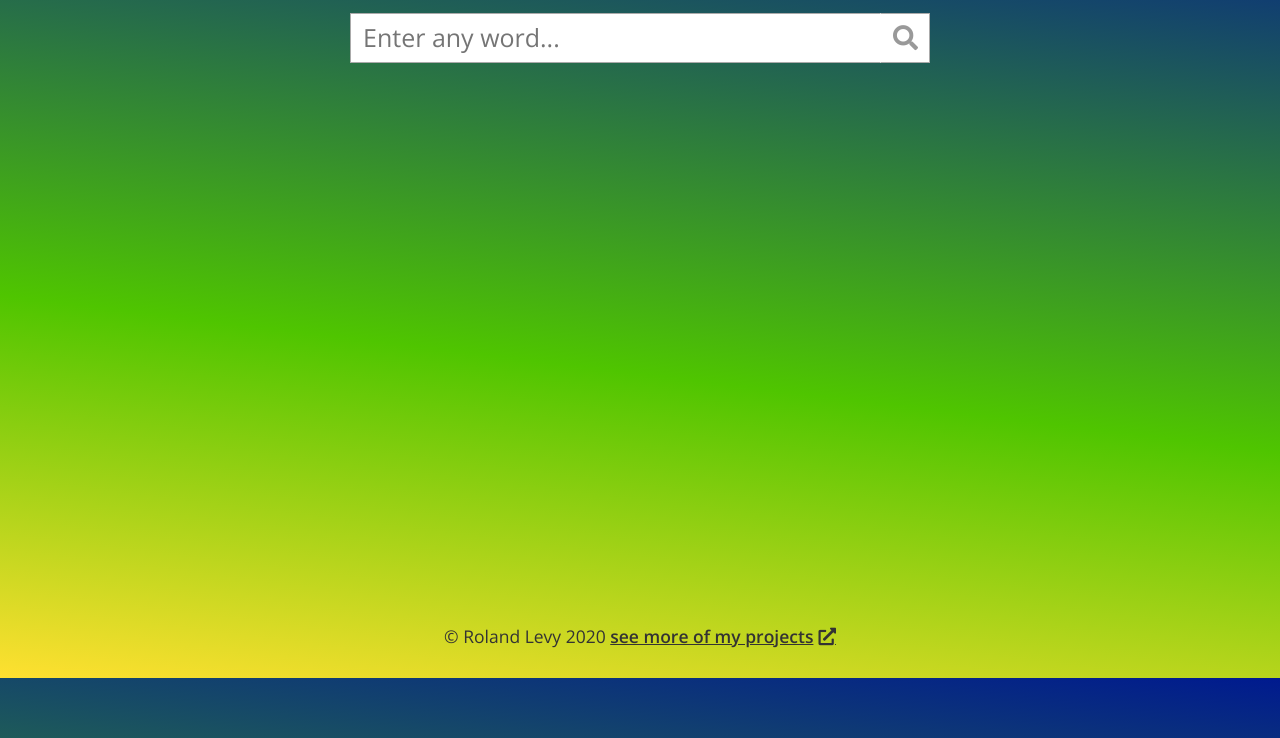
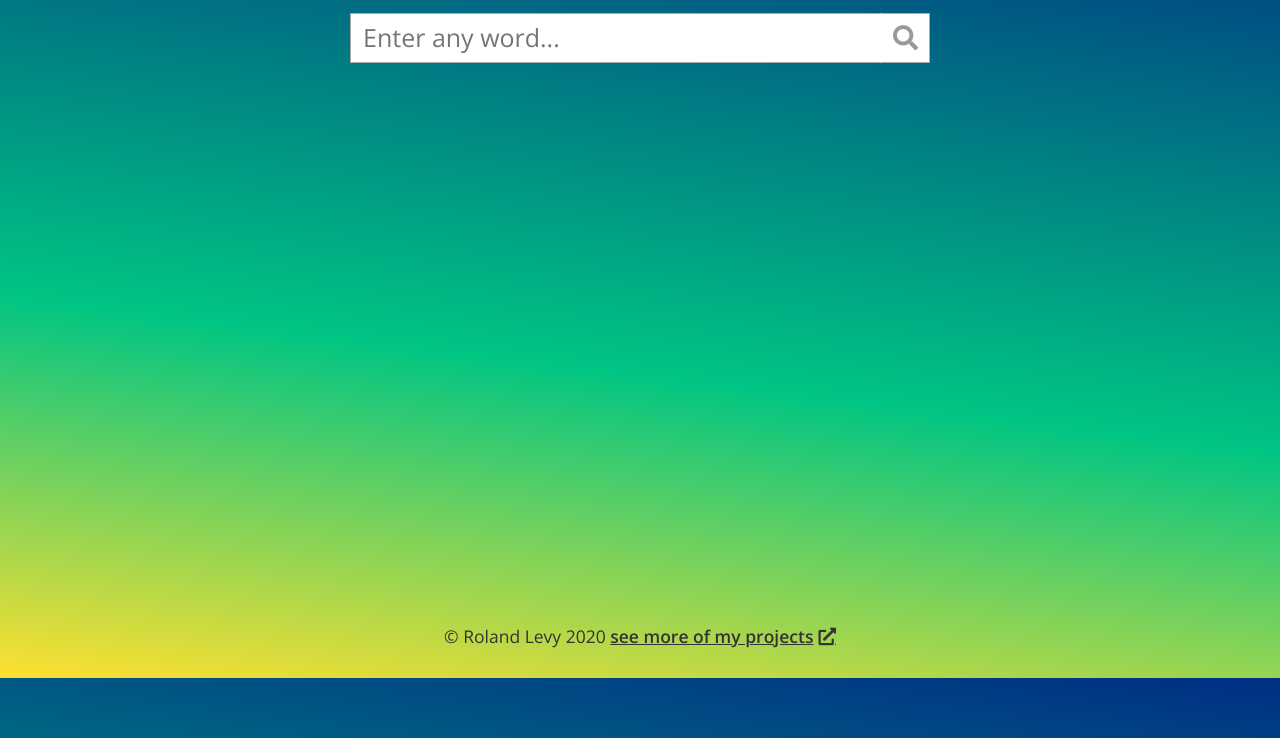
Before and after one commit to rolandjlevy/-js-autocomplete-dropdown-with-api, a plain HTML site: page index.html in a window 1280 px wide. Shown: the part 122-860 px from the top of the page. Drawn offline with nearby package versions, Linux system fonts and the light colour scheme.

Commit message:
Improved background colours

```diff
--- a/style.css
+++ b/style.css
@@ -15,7 +15,7 @@
 body {
   margin: var(--body-padding);
   /* background: linear-gradient(7deg, #ffd521, #f50000 40%, #b900b4); */
-  background: linear-gradient(7deg, #ffe030, #4fc500 40%, #001a8f);
+  background: linear-gradient(7deg, #ffe030, #00c583 40%, #002e83);
   height: 100%;
   background-repeat: no-repeat;
   background-attachment: fixed;
```
